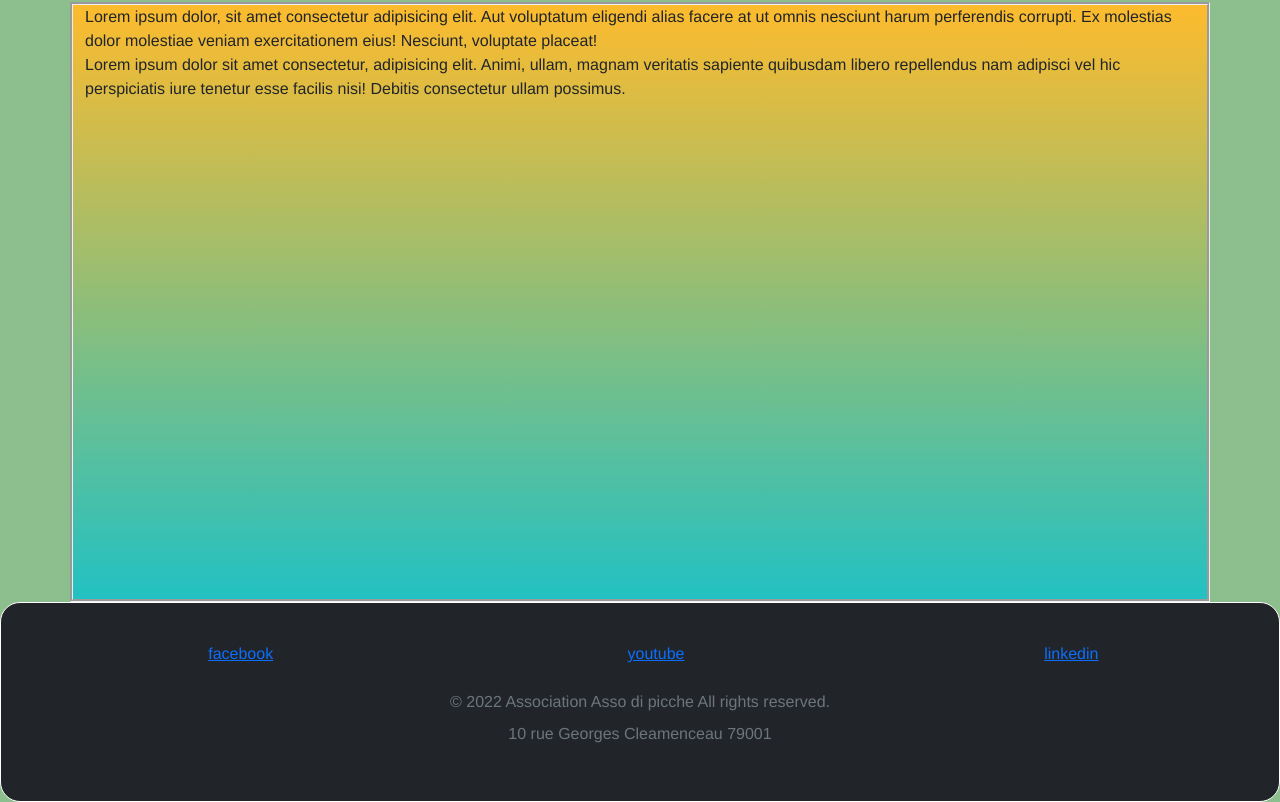
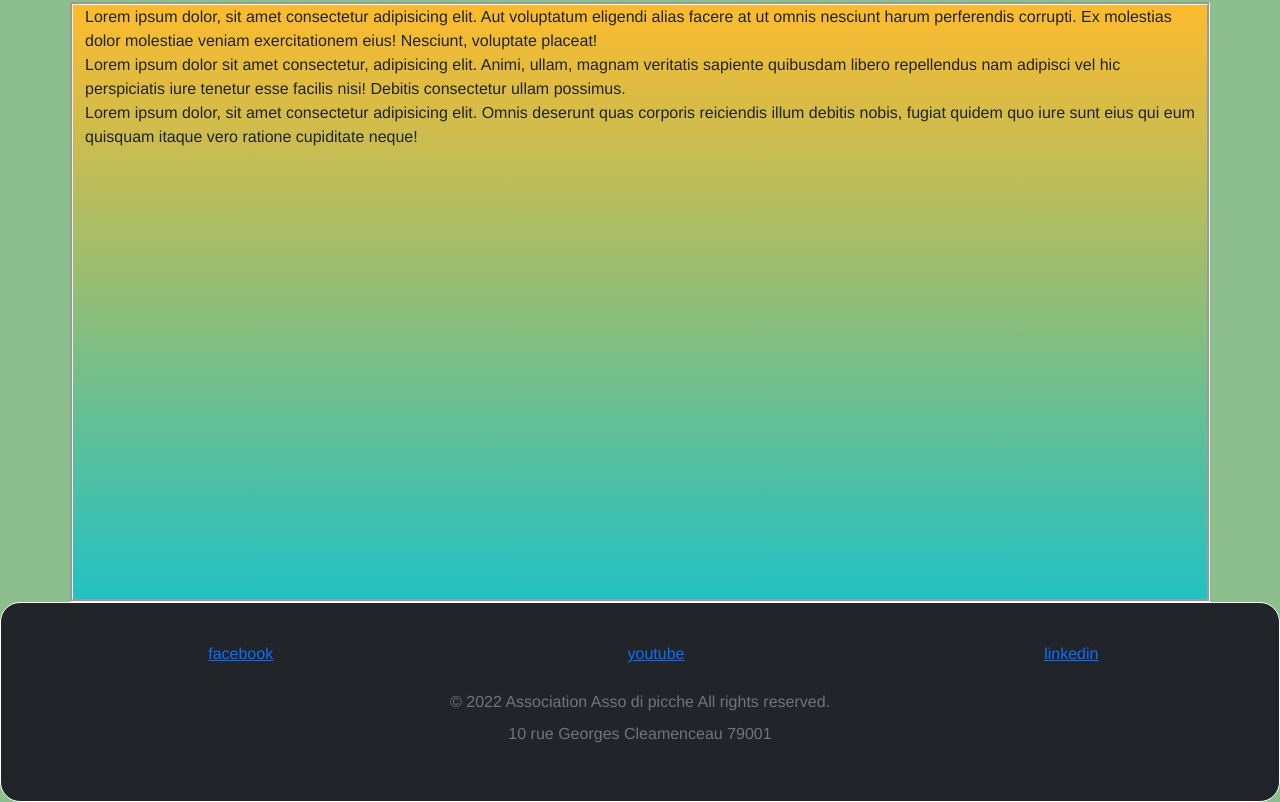
Before and after one commit to giulianogigliola/projet, a plain HTML site: page index.html in a window 1280 px wide. Shown: the part 127-929 px from the top of the page. Drawn offline with nearby package versions, Linux system fonts and the light colour scheme; a web font is replaced by a local one.

Commit message:
new branch

```diff
--- a/index.html
+++ b/index.html
@@ -32,6 +32,9 @@
             <article>
                 Lorem ipsum dolor sit amet consectetur, adipisicing elit. Animi, ullam, magnam veritatis sapiente quibusdam libero repellendus nam adipisci vel hic perspiciatis iure tenetur esse facilis nisi! Debitis consectetur ullam possimus.
             </article>
+            <article>
+                Lorem ipsum dolor, sit amet consectetur adipisicing elit. Omnis deserunt quas corporis reiciendis illum debitis nobis, fugiat quidem quo iure sunt eius qui eum quisquam itaque vero ratione cupiditate neque!
+            </article>
 
         </section>
 
```
